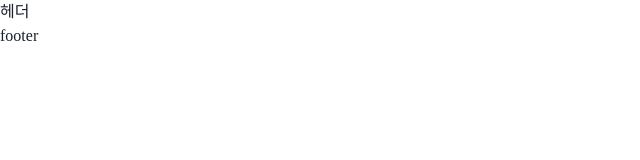
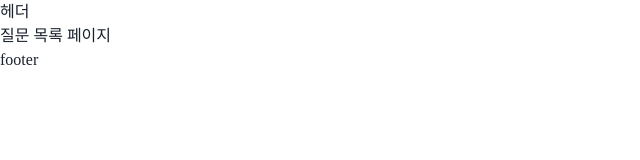
Before and after one commit to 9oormthon-univ/2024_BEOTKKOTTHON_TEAM_28_FE, a React (Vite) app: page /question-list in a window 1280 px wide. Before the commit this address had no page. Shown: the top 160 px of the page, without its empty margins (0-640 px from the left). Built offline with nearby package versions, Linux system fonts and the light colour scheme; a web font is replaced by a local one.

Commit message:
feat: 페이지 라우팅 작업 완료

```diff
--- a/src/Router.jsx
+++ b/src/Router.jsx
@@ -1,5 +1,12 @@
 import { BrowserRouter, Route, Routes } from 'react-router-dom';
-import { HomePage, LoginPage, MyPage } from './pages';
+import {
+  HomePage,
+  LoginPage,
+  MyPage,
+  QuestionListPage,
+  TaskHistoryPage,
+  DashboardPage,
+} from './pages';
 
 const Router = () => {
   return (
@@ -9,6 +16,9 @@ const Router = () => {
         <Route path='/home' element={<HomePage />} />
         <Route path='/login' element={<LoginPage />} />
         <Route path='/mypage' element={<MyPage />} />
+        <Route path='/question-list' element={<QuestionListPage />} />
+        <Route path='/task-history' element={<TaskHistoryPage />} />
+        <Route path='/dashboard' element={<DashboardPage />} />
       </Routes>
     </BrowserRouter>
   );
--- /dev/null
+++ b/src/pages/DashboardPage.jsx
@@ -0,0 +1,5 @@
+const DashboardPage = () => {
+  return <main>대시보드 페이지</main>;
+};
+
+export default DashboardPage;
--- /dev/null
+++ b/src/pages/QuestionListPage.jsx
@@ -0,0 +1,5 @@
+const QuestionListPage = () => {
+  return <main>질문 목록 페이지</main>;
+};
+
+export default QuestionListPage;
--- /dev/null
+++ b/src/pages/TaskHistoryPage.jsx
@@ -0,0 +1,5 @@
+const TaskHistoryPage = () => {
+  return <main>작업 기록 페이지</main>;
+};
+
+export default TaskHistoryPage;
--- a/src/pages/index.js
+++ b/src/pages/index.js
@@ -2,3 +2,6 @@ export { default as Layout } from './Layout';
 export { default as HomePage } from './HomePage';
 export { default as LoginPage } from './LoginPage';
 export { default as MyPage } from './MyPage';
+export { default as QuestionListPage } from './QuestionListPage';
+export { default as TaskHistoryPage } from './TaskHistoryPage';
+export { default as DashboardPage } from './DashboardPage';
```
